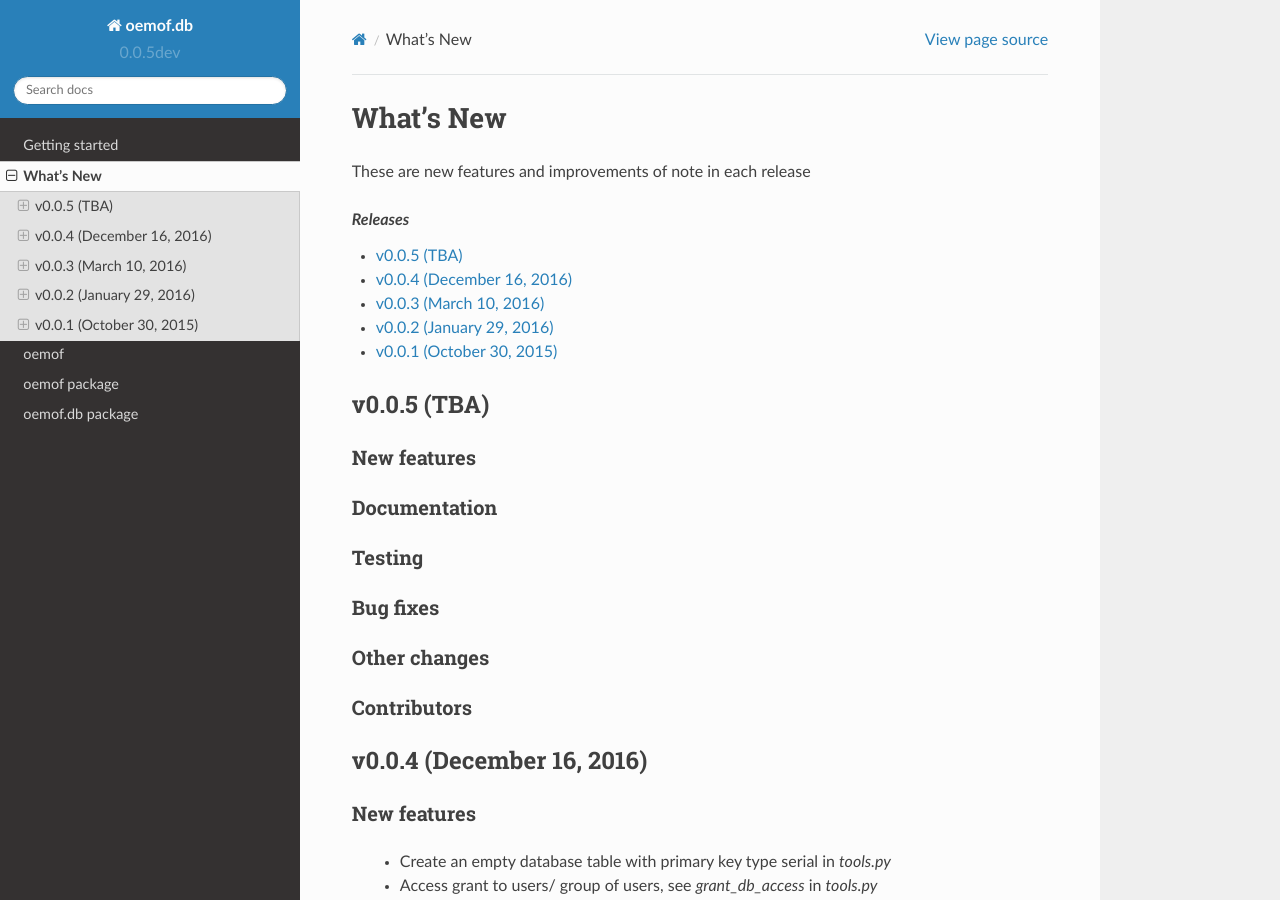
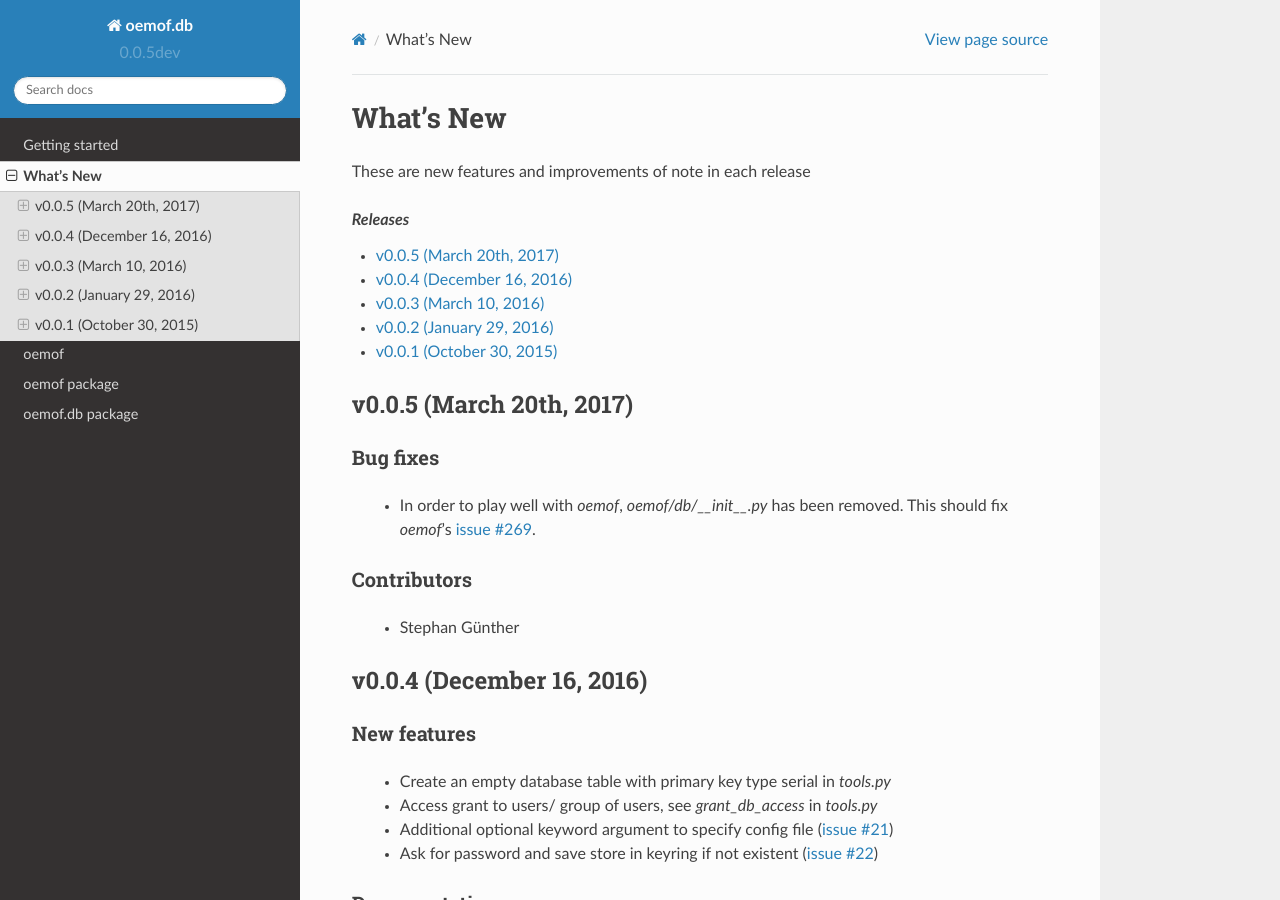
Before and after one commit to oemof/oemof-db, a Sphinx documentation site: the page built from doc/whats_new.rst, in a window 1280 px wide and 900 px high. Built offline with Sphinx 7.4.7 and the Read the Docs theme 2.0.0, drawn with Linux system fonts in a browser that asks for light colours; formulas are drawn with MathJax 3.

Commit message:
Update whatsnew for v0.0.5

```diff
--- a/doc/whatsnew/v0005.txt
+++ b/doc/whatsnew/v0005.txt
@@ -1,25 +1,13 @@
-v0.0.5 (TBA)
-++++++++++++++++++++++++++
-
-New features
-############
-
-
-Documentation
-#############
-
-
-Testing
-#######
-
+v0.0.5 (March 20th, 2017)
++++++++++++++++++++++++++
 
 Bug fixes
 #########
 
-
-Other changes
-#############
-
+ * In order to play well with `oemof`, `oemof/db/__init__.py` has been
+   removed. This should fix `oemof`'s `issue #269 <https://github.com/oemof/oemof/issues/269>`_.
 
 Contributors
 ############
+
+ * Stephan Günther
```
